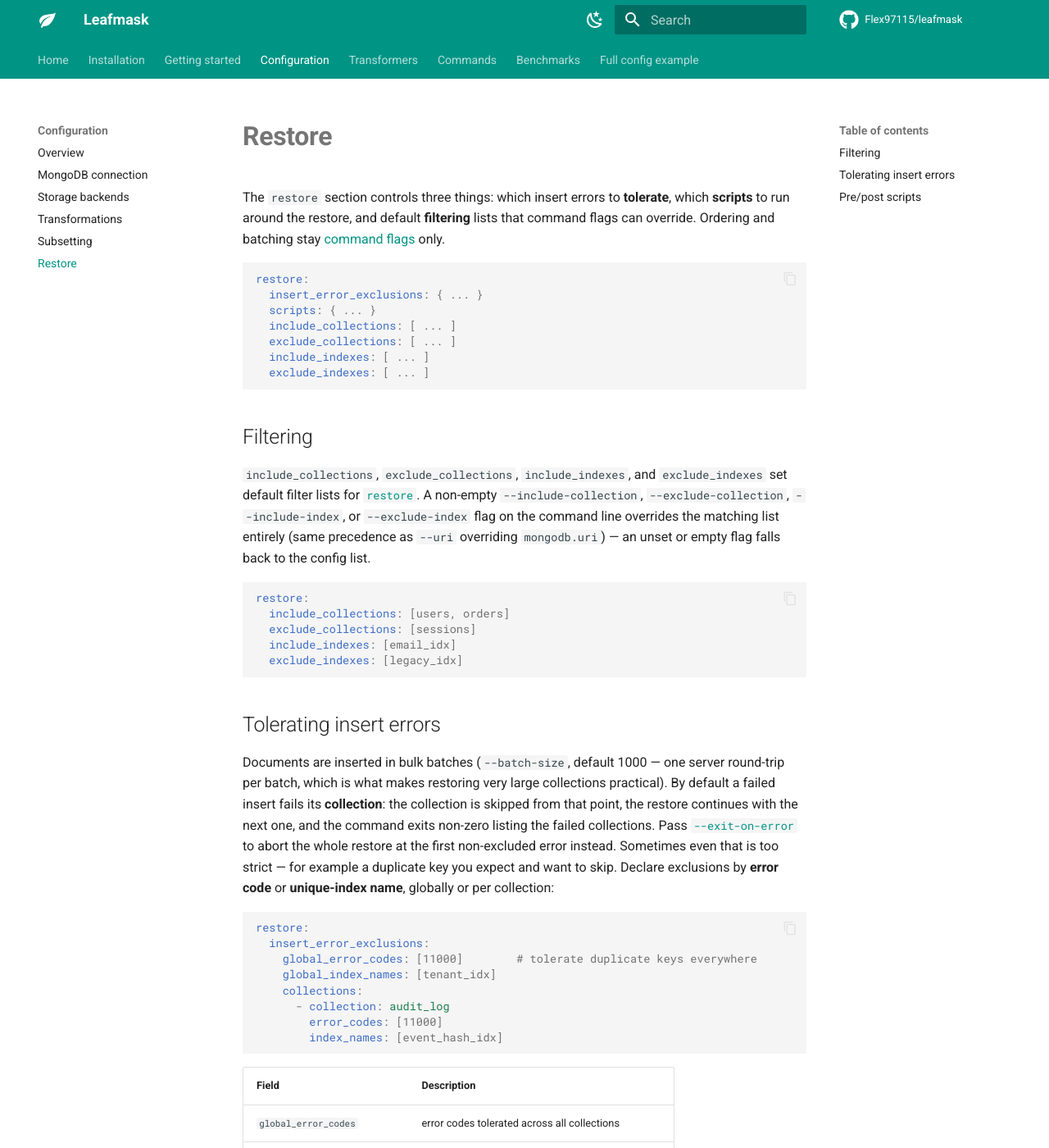
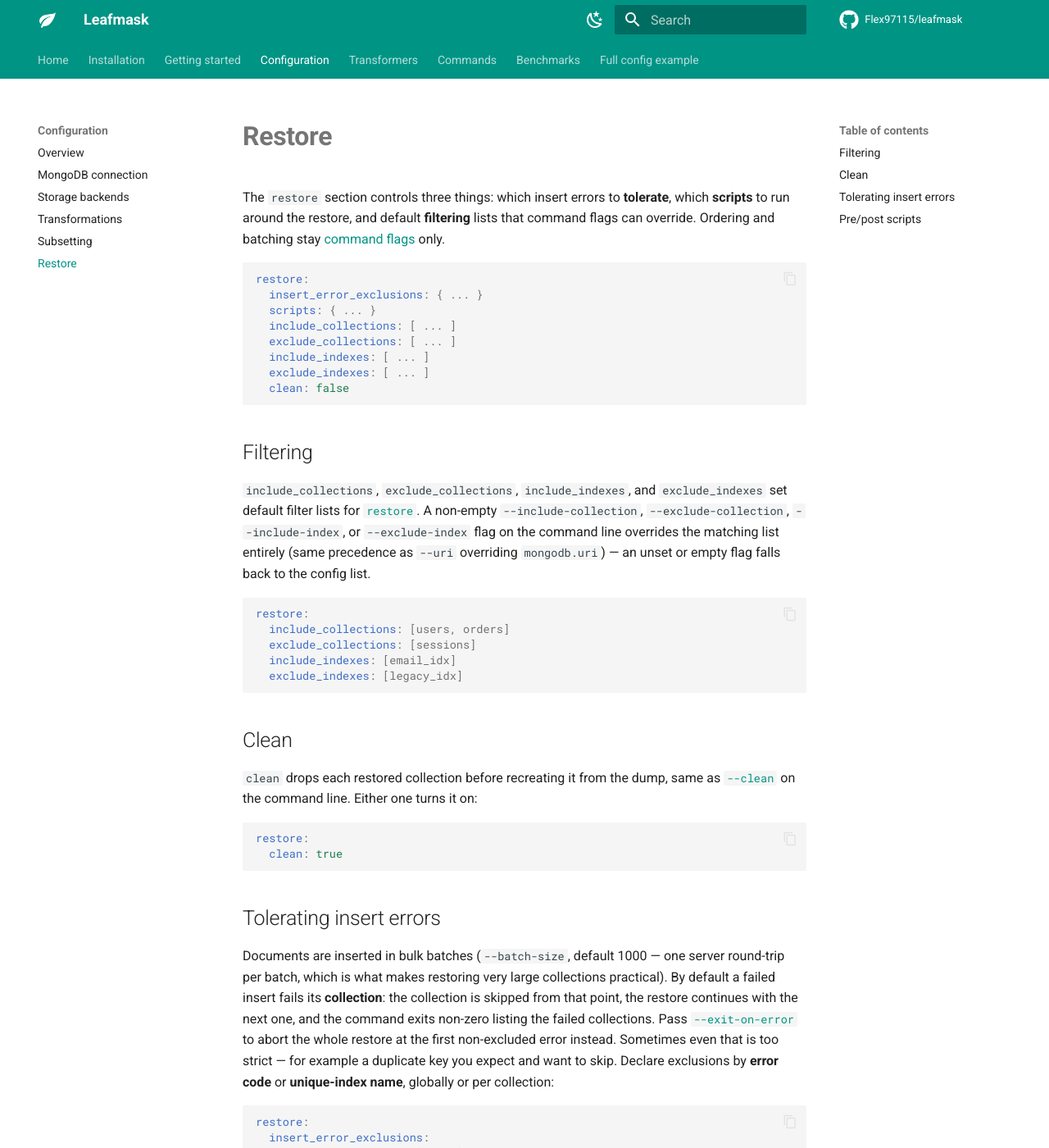
Before and after one commit to Flex97115/leafmask, an MkDocs documentation site: the page built from docs/configuration/restore.md, in a window 1280 px wide and 1400 px high. Shown: the whole window at 82% size. Built offline with MkDocs 1.6.1 and Material for MkDocs 9.7.7, drawn with Linux system fonts in a browser that asks for light colours; comment, search, counter and statistics services are not loaded.

Commit message:
Fix documentation

````diff
--- a/docs/configuration/restore.md
+++ b/docs/configuration/restore.md
@@ -13,6 +13,7 @@ restore:
   exclude_collections: [ ... ]
   include_indexes: [ ... ]
   exclude_indexes: [ ... ]
+  clean: false
 ```
 
 ## Filtering
@@ -31,6 +32,17 @@ restore:
   exclude_collections: [sessions]
   include_indexes: [email_idx]
   exclude_indexes: [legacy_idx]
+```
+
+## Clean
+
+`clean` drops each restored collection before recreating it from the dump,
+same as [`--clean`](../commands.md#restore) on the command line. Either one
+turns it on:
+
+```yaml
+restore:
+  clean: true
 ```
 
 ## Tolerating insert errors
````
Also changed, not shown: docs/commands.md (+3 -1 lines), docs/config-example.md (+1 -0 lines).
